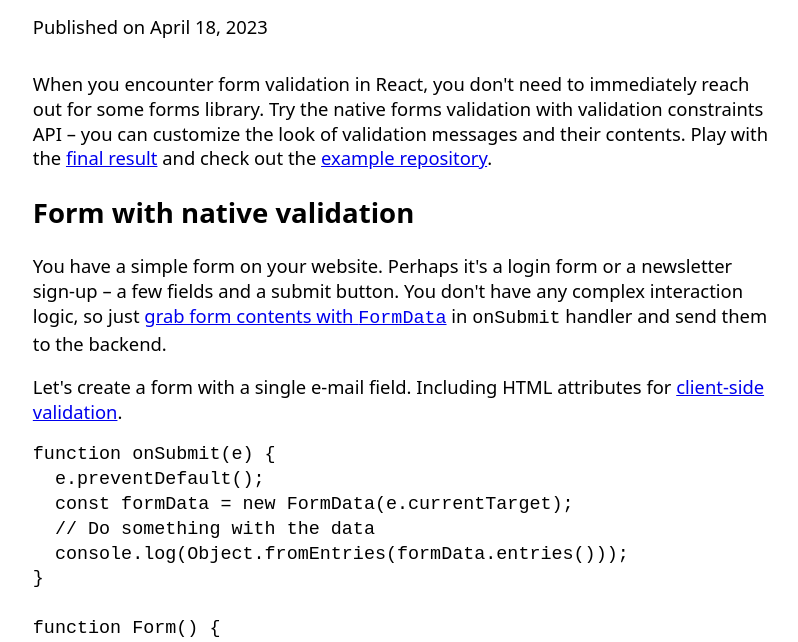
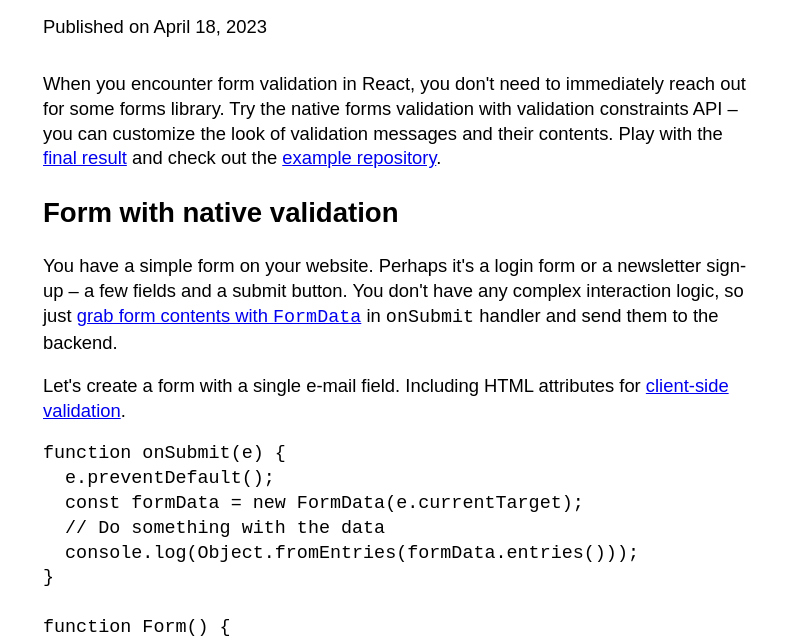
Before and after one commit to jnv/bitoff.org, an Eleventy site: page posts/2022-08-11-react-forms/index.md in a window 1280 px wide. Shown: the part 152-794 px from the top of the page, without its empty margins (239-1037 px from the left). Built offline with nearby package versions, Linux system fonts and the light colour scheme; Eleventy itself is replaced by a stand-in of ours; code samples lack their colours; files that its build step writes are made by us from their sources; files whose address does not match are found by name.

Commit message:
Revert "Use ui fonts"
Apparently it's a bad idea: https://infinnie.github.io/blog/2017/systemui.html

This reverts commit 5ded70b557b797807c4a93faf580b075b328d045.

```diff
--- a/public/css/index.css
+++ b/public/css/index.css
@@ -1,7 +1,7 @@
 /* Kudos https://www.robinrendle.com/notes/the-smallest-css/ */
 
 :root {
-  font-family: system-ui, sans-serif;
+  font-family: sans-serif;
   /* test it
   color-scheme: light dark;
   */
@@ -29,7 +29,7 @@ img {
  * 2. Correct the odd `em` font sizing in all browsers.
  */
 :where(code, kbd, samp, pre) {
-  font-family: ui-monospace, monospace;
+  font-family: monospace, monospace; /* 1 */
   font-size: 1em; /* 2 */
 }
 
```
